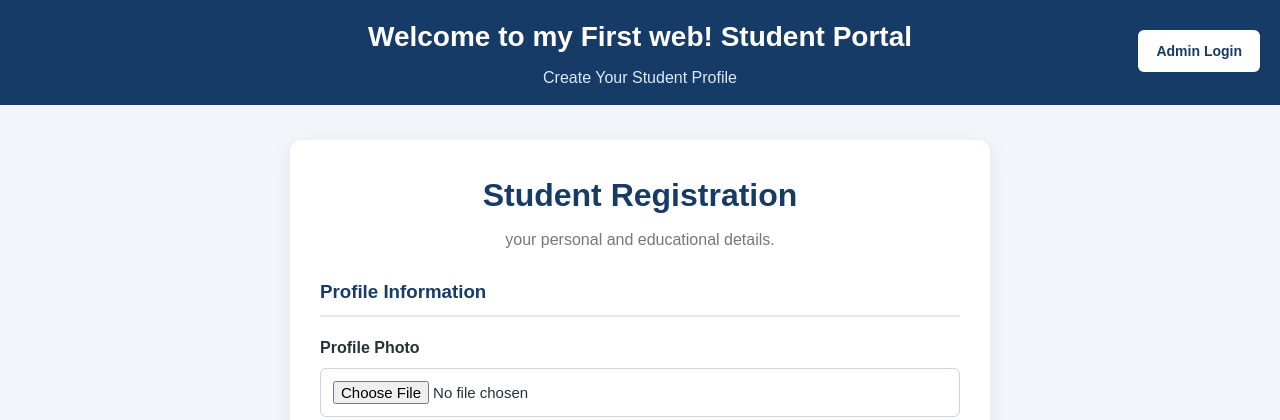
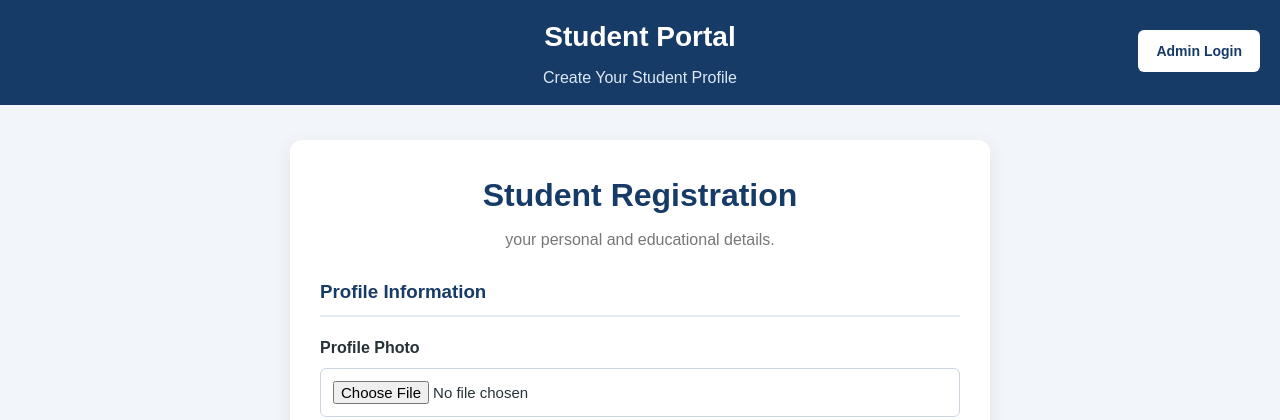
Before and after one commit to preeti762/student-ragistration-django, a Django app: page / in a window 1280 px wide. Shown: the top 420 px of the page. Run offline with Django 5.2, Linux system fonts and the light colour scheme.

Commit message:
Revert "change code 6"
This reverts commit 5a7a387dfbb1a7f9122667db2ad885ad95190b68.

```diff
--- a/student_app/templates/student_app/home.html
+++ b/student_app/templates/student_app/home.html
@@ -18,7 +18,7 @@
     <!-- Header -->
 
 <header class="header">
-    <h1>Welcome to my First web! Student Portal</h1>
+    <h1>Student Portal</h1>
     <p>Create Your Student Profile</p>
 
     <a href="{% url 'admin:index' %}" class="admin-btn">
```
